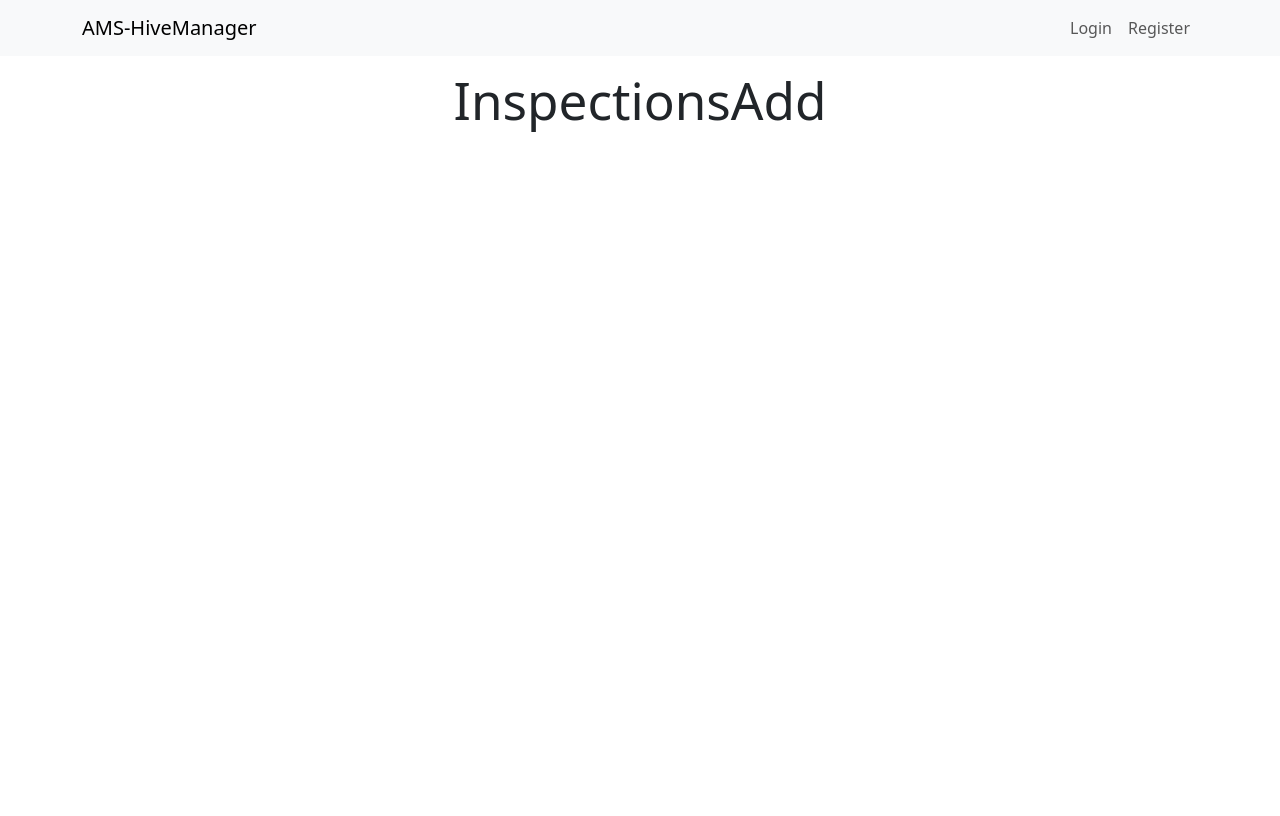
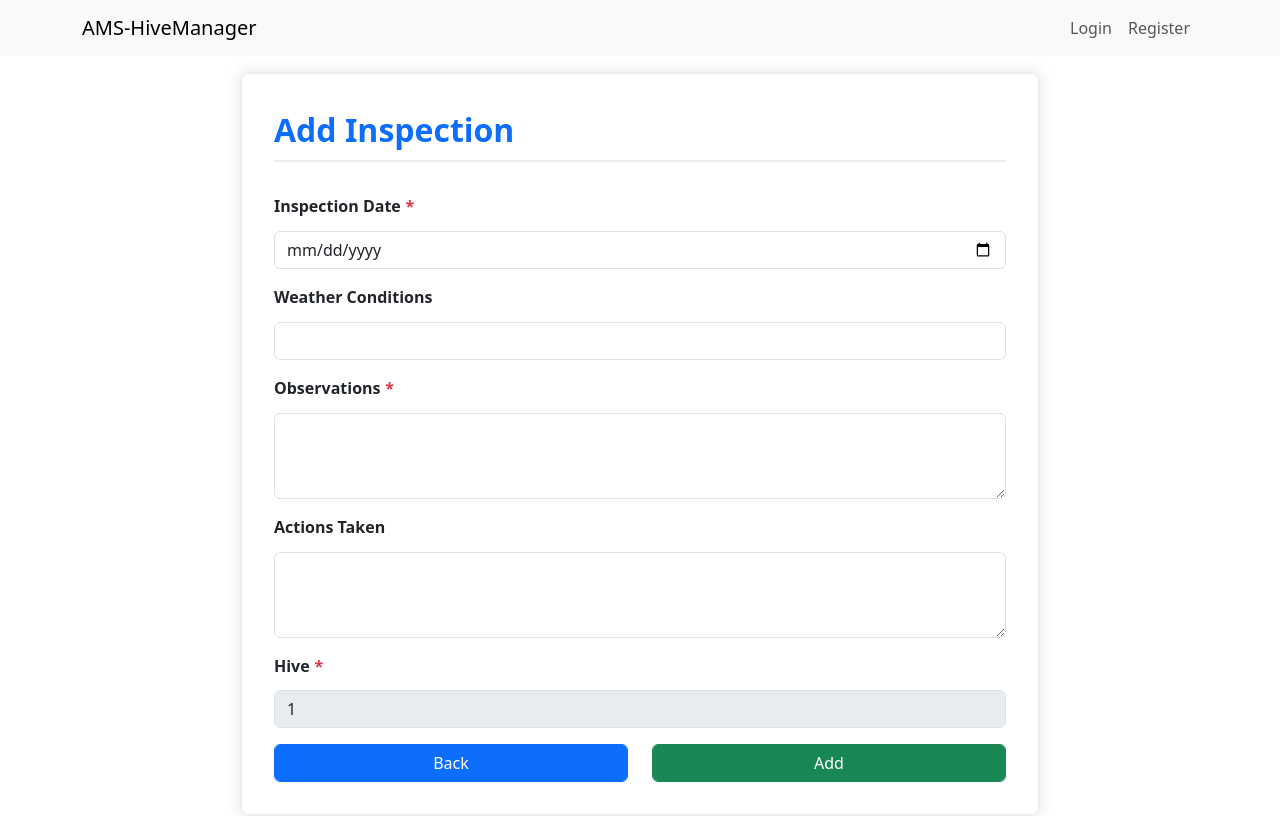
Before and after one commit to KrasimirStoimenov/AMS-HiveManager, a React (Vite) app in the folder client/: page /hives/1/inspections/add in a window 1280 px wide. Built offline with nearby package versions, Linux system fonts and the light colour scheme.

Commit message:
Implemented add inspection functionality

```diff
--- a/client/src/api/inspections-api.js
+++ b/client/src/api/inspections-api.js
@@ -18,11 +18,13 @@ const getCountByHiveId = (hiveId) => {
     return requester.get(`${BASE_URL}?${params.toString()}&count`);
 };
 
+const add = (data) => requester.post(`${BASE_URL}`, data);
 const remove = (inspectionId) => requester.del(`${BASE_URL}/${inspectionId}`);
 
 const inspectionsAPI = {
     getByHiveId,
     getCountByHiveId,
+    add,
     remove
 };
 
--- a/client/src/components/hive-details/hive-inspection-list/HiveInspectionList.jsx
+++ b/client/src/components/hive-details/hive-inspection-list/HiveInspectionList.jsx
@@ -5,10 +5,10 @@ import { useDeleteInspection, useGetInspectionsByHiveId } from '../../../hooks/u
 
 import { Col, Row, Table, Container, Button } from 'react-bootstrap';
 
+import { useHiveContext } from '../../../contexts/HiveContext';
 import HiveInspectionListItem from './hive-inspection-list-item/HiveInspectionListItem';
 import Loading from '../../loading/Loading';
 import Delete from '../../delete/Delete';
-import { useHiveContext } from '../../../contexts/HiveContext';
 
 export default function HiveInspectionList() {
     const { hiveId } = useParams();
--- a/client/src/components/hive-details/hive-inspection-list/hive-inspection-add/HiveInspectionAdd.jsx
+++ b/client/src/components/hive-details/hive-inspection-list/hive-inspection-add/HiveInspectionAdd.jsx
@@ -1,7 +1,107 @@
+import { useState } from "react";
+import { useHiveContext } from "../../../../contexts/HiveContext";
+import { useForm } from "../../../../hooks/useForm";
+import { useAddInspection } from "../../../../hooks/useInspections";
+import { useNavigate, useParams } from "react-router-dom";
+import { Button, Col, Form, Row } from "react-bootstrap";
+
 export default function HiveInspectionAdd() {
+    const navigate = useNavigate();
+    const { hiveId } = useParams();
+    const { hiveNumber, hiveColor } = useHiveContext();
+    const [isAdding, setisAdding] = useState(false);
+    const addInspectionHandler = useAddInspection();
+
+    const initialValues = {
+        inspectionDate: '',
+        weatherConditions: '',
+        observations: '',
+        actionsTaken: '',
+        hiveDisplayName: hiveNumber ? `${hiveNumber} - ${hiveColor}` : hiveId,
+        hiveId: hiveId,
+    }
+
+    const submitFormHandler = async (values) => {
+        try {
+            setisAdding(true);
+            await addInspectionHandler(values);
+            navigate(`/hives/${hiveId}/inspections`);
+        } catch (error) {
+            alert(error.message);
+        } finally {
+            setisAdding(false);
+        };
+    };
+
+    const { values, changeHandler, submitHandler } = useForm(initialValues, submitFormHandler);
+
     return (
-        <>
-            <h1>InspectionsAdd</h1>
-        </>
+        <Form onSubmit={submitHandler}>
+            <fieldset>
+                <legend className="text-primary">Add Inspection</legend>
+                <Form.Group className="field" controlId="inspectionDate">
+                    <Form.Control
+                        type="date"
+                        name="inspectionDate"
+                        value={values.inspectionDate}
+                        onChange={changeHandler}
+                        required
+                        disabled={isAdding}
+                    />
+                    <Form.Label>Inspection Date</Form.Label>
+                </Form.Group>
+                <Form.Group className="field" controlId="weatherConditions">
+                    <Form.Control
+                        type="text"
+                        name="weatherConditions"
+                        value={values.weatherConditions}
+                        onChange={changeHandler}
+                        disabled={isAdding}
+                    />
+                    <Form.Label>Weather Conditions</Form.Label>
+                </Form.Group>
+                <Form.Group className="field" controlId="observations">
+                    <Form.Control as="textarea" rows={3}
+                        type="text"
+                        name="observations"
+                        value={values.observations}
+                        onChange={changeHandler}
+                        required
+                        disabled={isAdding}
+                    />
+                    <Form.Label>Observations</Form.Label>
+                </Form.Group>
+                <Form.Group className="field" controlId="actionsTaken">
+                    <Form.Control as="textarea" rows={3}
+                        type="text"
+                        name="actionsTaken"
+                        value={values.actionsTaken}
+                        onChange={changeHandler}
+                        disabled={isAdding}
+                    />
+                    <Form.Label>Actions Taken</Form.Label>
+                </Form.Group>
+                <Form.Group className="field" controlId="hiveId">
+                    <Form.Control
+                        name="hiveId"
+                        value={values.hiveDisplayName}
+                        onChange={changeHandler}
+                        required
+                        disabled>
+                    </Form.Control>
+                    <Form.Label>Hive</Form.Label>
+                </Form.Group>
+                <Row>
+                    <Col xs={6} md={6} lg={6}>
+                        <Button className='form-control' onClick={() => navigate(-1)} disabled={isAdding}>Back</Button>
+                    </Col>
+                    <Col xs={6} md={6} lg={6}>
+                        <Button className='form-control' type="submit" variant='success' disabled={isAdding}>
+                            {isAdding ? 'Adding...' : 'Add'}
+                        </Button>
+                    </Col>
+                </Row>
+            </fieldset>
+        </Form>
     );
 }
--- a/client/src/hooks/useApiaries.js
+++ b/client/src/hooks/useApiaries.js
@@ -24,7 +24,7 @@ export const useGetAllApiaries = () => {
 }
 
 export const useAddApiary = () => {
-    const addApiaryHandler = (data) => apiariesAPI.add(data);
+    const addApiaryHandler = async (data) => await apiariesAPI.add(data);
 
     return addApiaryHandler;
 }
--- a/client/src/hooks/useBeeQueens.js
+++ b/client/src/hooks/useBeeQueens.js
@@ -45,7 +45,7 @@ export const useGetBeeQueenById = (beeQueenId) => {
 }
 
 export const useAddBeeQueen = () => {
-    const addBeeQueenHandler = (data) => beeQueensAPI.add(data);
+    const addBeeQueenHandler = async (data) => await beeQueensAPI.add(data);
 
     return addBeeQueenHandler;
 }
--- a/client/src/hooks/useInspections.js
+++ b/client/src/hooks/useInspections.js
@@ -45,8 +45,23 @@ export const useGetInspectionsCountByHiveId = (hiveId) => {
     };
 };
 
+export const useAddInspection = () => {
+    const addInspectionHandler = async (data) => {
+        delete data.hiveDisplayName;
+
+        const formattedData = {
+            ...data,
+            inspectionDate: new Date(data.inspectionDate).toISOString(),
+        };
+
+        await inspectionsAPI.add(formattedData);
+    };
+
+    return addInspectionHandler;
+};
+
 export const useDeleteInspection = () => {
     const deleteInspectionHandler = (inspectionId) => inspectionsAPI.remove(inspectionId);
 
     return deleteInspectionHandler;
-}
+};
```
